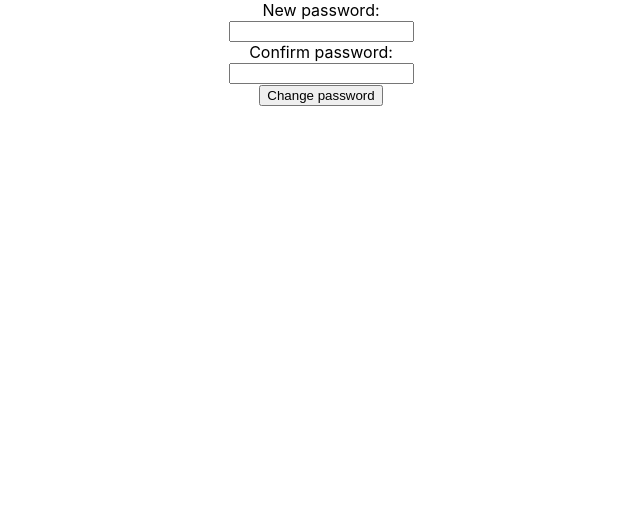
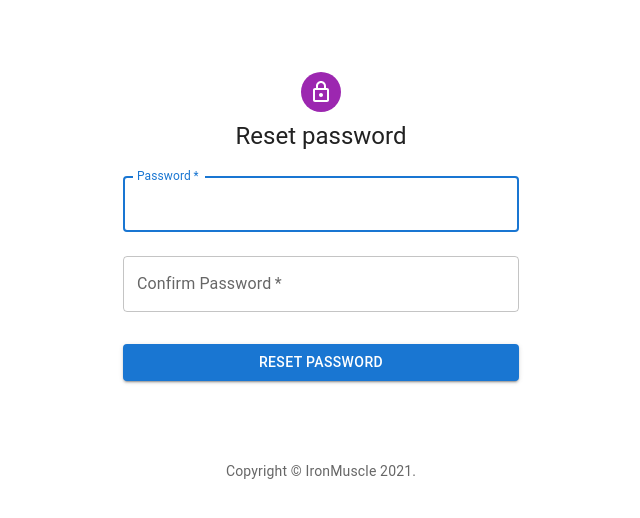
Before and after one commit to Viper488/ironmuscle-password, a React (Create React App) app: page /1 in a window 1280 px wide. Shown: the top 518 px of the page, without its empty margins (319-959 px from the left). Built offline with nearby package versions, Linux system fonts and the light colour scheme.

Commit message:
material design

```diff
--- a/src/Home.js
+++ b/src/Home.js
@@ -1,80 +1,101 @@
 import React from "react";
+import Copyright from "./components/Copyright";
+import Avatar from '@mui/material/Avatar';
+import Button from '@mui/material/Button';
+import CssBaseline from '@mui/material/CssBaseline';
+import TextField from '@mui/material/TextField';
+import Box from '@mui/material/Box';
+import LockOutlinedIcon from '@mui/icons-material/LockOutlined';
+import Typography from '@mui/material/Typography';
+import Container from '@mui/material/Container';
+import {createTheme, ThemeProvider} from '@mui/material/styles';
 import {changePassword} from "./Networking";
+const theme = createTheme()
+function Home(props) {
+    const handleSubmit = (event) => {
+        event.preventDefault();
+        const data = new FormData(event.currentTarget);
 
-class Home extends React.Component{
-    constructor(props) {
-        super(props);
-        this.state = {
-            newPassword: undefined,
-            confirmPassword: undefined
-        };
+        let token = props.match.params.id;
+        let password = data.get('password');
+        let confirmPassword = data.get('confirmPassword');
+        if(validatePassword(password, confirmPassword))
+            changePassword(token, password).then(response => {
+                console.log(response.status)
+                if(response.status === 200) {
+                    alert('Password changed you can now log in');
+                } else {
+                    alert(response.data.message);
+                }
+            })
+    };
 
-        this.handleChangePassword = this.handleChangePassword.bind(this);
-        this.handleChangeConfirm = this.handleChangeConfirm.bind(this);
-        this.handleSubmit = this.handleSubmit.bind(this);
-    }
-    componentDidMount() {
-        console.log('Component Mounted')
-    }
-
-    handleChangePassword(event) {
-        this.setState({newPassword: event.target.value});
-    }
-
-    handleChangeConfirm(event) {
-        this.setState({confirmPassword: event.target.value});
-    }
-
-    handleSubmit(event) {
-        console.log(this.props.match.params.id);
-        let newPassword = this.state.newPassword;
-        let confirmPassword = this.state.confirmPassword;
-
-        if(newPassword === undefined) {
+    const validatePassword = (newPassword, confirmPassword) => {
+        if(newPassword === '') {
             alert('Password can not be empty')
-        } else if (confirmPassword === undefined) {
+            return false;
+        } else if (confirmPassword === '') {
             alert('Confirm password')
+            return false;
         } else if (newPassword !== confirmPassword) {
             alert('Passwords are different')
+            return false;
         } else {
-            this.changePassword().then(undefined);
+            return true;
         }
-        event.preventDefault();
     }
-
-    changePassword = async () => {
-        let token = this.props.match.params.id;
-        let password = this.state.newPassword;
-
-        await changePassword(token, password).then(response => {
-            console.log(response.status)
-            if(response.status === 200) {
-                alert('Password changed you can now log in')
-            } else {
-                alert(response.data.message)
-            }
-        })
-    }
-
-    render() {
-        return (
-            <div className="App">
-                <form onSubmit={this.handleSubmit}>
-                    <label>
-                        New password:<br/>
-                        <input type="password" name="newPassword" value={this.state.newPassword} onChange={this.handleChangePassword}/>
-                    </label>
-                    <br/>
-                    <label>
-                        Confirm password:<br/>
-                        <input type="password" name="confirmPassword" value={this.state.confirmPassword} onChange={this.handleChangeConfirm}/>
-                    </label>
-                    <br/>
-                    <input type="submit" value="Change password"/>
-                </form>
-            </div>
+     return (
+            <ThemeProvider theme={theme}>
+                <Container component="main" maxWidth="xs">
+                    <CssBaseline />
+                    <Box
+                        sx={{
+                            marginTop: 8,
+                            display: 'flex',
+                            flexDirection: 'column',
+                            alignItems: 'center',
+                        }}
+                    >
+                        <Avatar sx={{ m: 1, bgcolor: 'secondary.main' }}>
+                            <LockOutlinedIcon />
+                        </Avatar>
+                        <Typography component="h1" variant="h5">
+                            Reset password
+                        </Typography>
+                        <Box component="form" onSubmit={handleSubmit} noValidate sx={{ mt: 1 }}>
+                            <TextField
+                                margin="normal"
+                                required
+                                fullWidth
+                                id="password"
+                                label="Password"
+                                name="password"
+                                type="password"
+                                autoFocus
+                            />
+                            <TextField
+                                margin="normal"
+                                required
+                                fullWidth
+                                name="confirmPassword"
+                                label="Confirm Password"
+                                type="password"
+                                id="confirmPassword"
+                            />
+                            <Button
+                                type="submit"
+                                fullWidth
+                                variant="contained"
+                                sx={{ mt: 3, mb: 2 }}
+                            >
+                                Reset password
+                            </Button>
+                        </Box>
+                    </Box>
+                    <Copyright sx={{ mt: 8, mb: 4 }} />
+                </Container>
+            </ThemeProvider>
         );
-    }
 }
 
 export default Home
--- a/src/Networking.js
+++ b/src/Networking.js
@@ -1,6 +1,6 @@
 import axios from 'axios';
 
-const baseUrl = 'http://192.168.0.10:8080/api/v1';
+const baseUrl = 'http://localhost:8080/api/v1';
 
 export const changePassword = async (token, password) => {
     return await axios
--- /dev/null
+++ b/src/components/Copyright.js
@@ -0,0 +1,13 @@
+import {Typography} from "@mui/material";
+
+function Copyright(props) {
+    return (
+        <Typography variant="body2" color="text.secondary" align="center" {...props}>
+            {'Copyright © IronMuscle '}
+            {new Date().getFullYear()}
+            {'.'}
+        </Typography>
+    );
+}
+
+export default Copyright
```
Also changed, not shown: package.json (+10 -1 lines), 1 other file (tests, documents, lock files or other folders).
